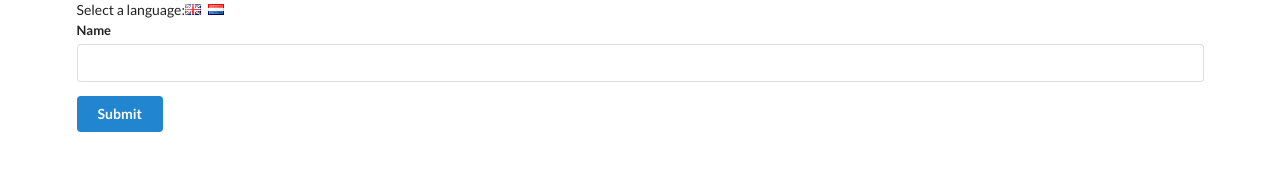
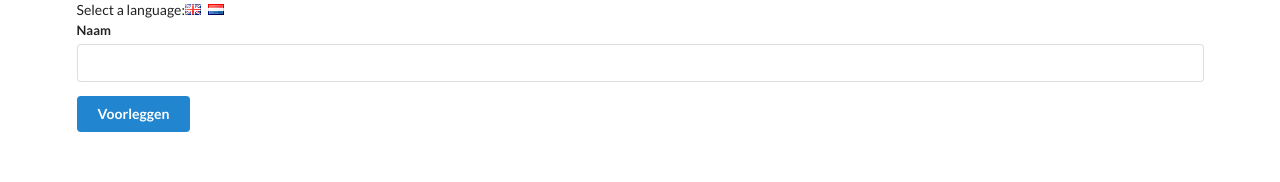
Before and after one commit to abcattell91/translate, a React (Create React App) app: page / in a window 1280 px wide. Shown: the top 182 px of the page. Built offline with nearby package versions, Linux system fonts and the light colour scheme.

Commit message:
added LanguageContext.Provider

```diff
--- a/src/components/App.js
+++ b/src/components/App.js
@@ -1,5 +1,6 @@
 import React from "react";
 import UserCreate from './UserCreate'
+import LanguageContext from '../contexts/LanguageContext';
 
 class App extends React.Component {
   state = { language: "english " };
@@ -16,7 +17,9 @@
           <i className="flag uk" onClick={() => this.onLanguageChange('english')} />
           <i className="flag nl" onClick={() => this.onLanguageChange('dutch')} />
         </div>
-        <UserCreate />
+        <LanguageContext.Provider value={this.state.language}>
+          <UserCreate />
+        </LanguageContext.Provider>
       </div>
     )
   }
--- a/src/components/Button.js
+++ b/src/components/Button.js
@@ -7,9 +7,9 @@
   // static adds a property to the class itself
   // Button.contextType = LanguageContext
   render () {
-    console.log(this.context)
+    const text = this.context === 'english' ? 'Submit' : 'Voorleggen'
     return (
-      <button className="ui button primary">Submit</button>
+      <button className="ui button primary">{text}</button>
     )
   };
 };
--- a/src/components/Field.js
+++ b/src/components/Field.js
@@ -1,10 +1,13 @@
 import React from 'react';
+import LanguageContext from '../contexts/LanguageContext';
+class Field extends React.Component {
+  static contextType = LanguageContext;
 
-class Field extends React.Component {
   render () {
+    const text = this.context === 'english' ? 'Name' : 'Naam';
     return (
       <div className='ui field'>
-        <label>Name</label>
+        <label>{text}</label>
         <input />
       </div>
     )
```
